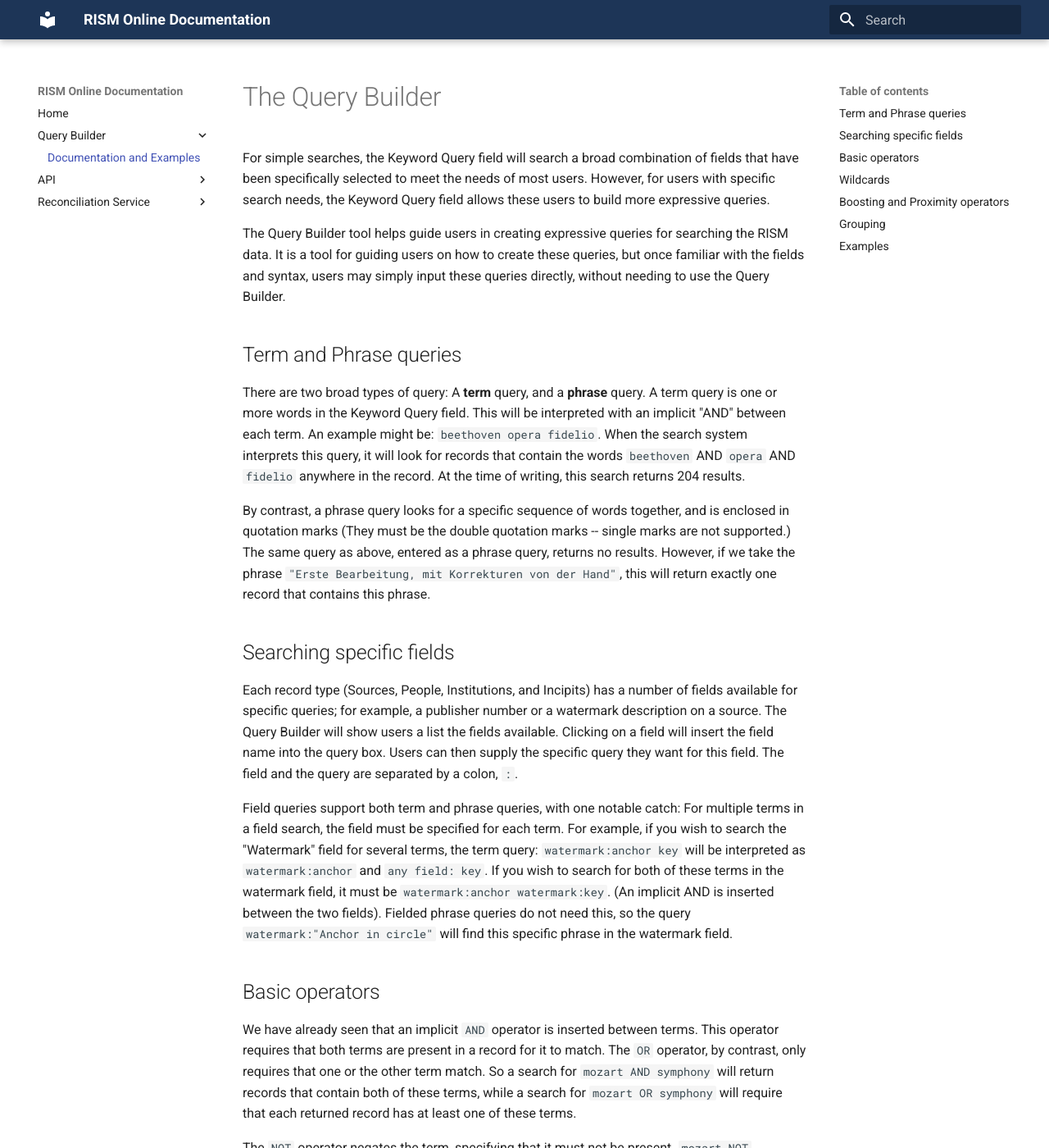
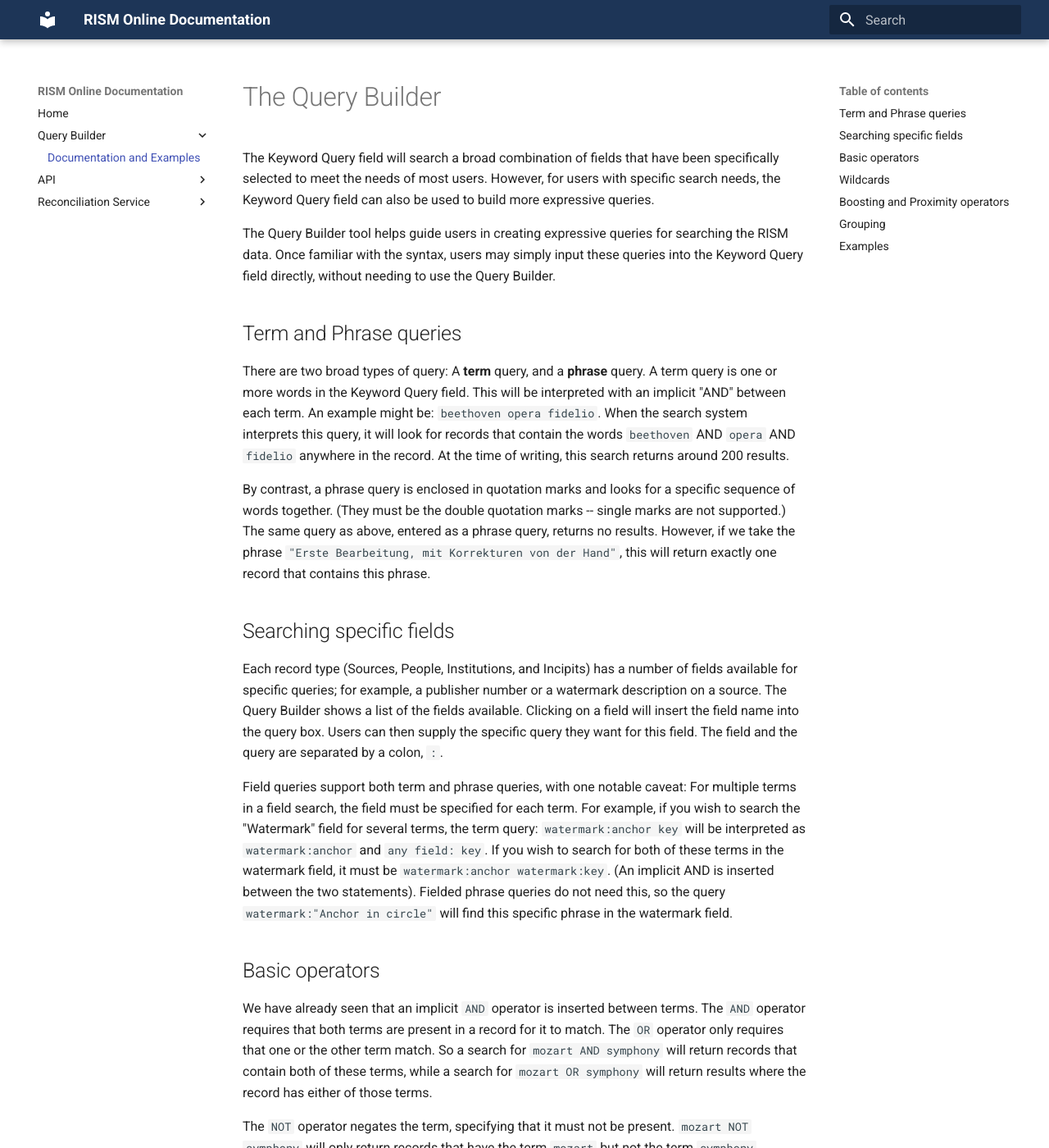
Before and after one commit to rism-digital/rism-online-docs, an MkDocs documentation site: the page built from docs/query-builder/introduction.md, in a window 1280 px wide and 1400 px high. Shown: the whole window at 82% size. Built offline with MkDocs 1.6.1 and Material for MkDocs 9.7.7, drawn with Linux system fonts in a browser that asks for light colours; some of the changed text lies outside the part shown.

Commit message:
Editorial pass

```diff
--- a/docs/query-builder/introduction.md
+++ b/docs/query-builder/introduction.md
@@ -1,44 +1,46 @@
 # The Query Builder
 
-For simple searches, the Keyword Query field will search a broad combination of fields that have been specifically selected to meet the needs of most users. However, for users with specific search needs, the Keyword Query field allows these users to build more expressive queries.
+The Keyword Query field will search a broad combination of fields that have been specifically selected to meet the needs of most users. However, for users with specific search needs, the Keyword Query field can also be used to build more expressive queries.
 
-The Query Builder tool helps guide users in creating expressive queries for searching the RISM data. It is a tool for guiding users on how to create these queries, but once familiar with the fields and syntax, users may simply input these queries directly, without needing to use the Query Builder.
+The Query Builder tool helps guide users in creating expressive queries for searching the RISM data. Once familiar with the syntax, users may simply input these queries into the Keyword Query field directly, without needing to use the Query Builder.
 
 ## Term and Phrase queries
 
-There are two broad types of query: A **term** query, and a **phrase** query. A term query is one or more words in the Keyword Query field. This will be interpreted with an implicit "AND" between each term. An example might be: `beethoven opera fidelio`. When the search system interprets this query, it will look for records that contain the words `beethoven` AND `opera` AND `fidelio` anywhere in the record. At the time of writing, this search returns 204 results.
+There are two broad types of query: A **term** query, and a **phrase** query. A term query is one or more words in the Keyword Query field. This will be interpreted with an implicit "AND" between each term. An example might be: `beethoven opera fidelio`. When the search system interprets this query, it will look for records that contain the words `beethoven` AND `opera` AND `fidelio` anywhere in the record. At the time of writing, this search returns around 200 results.
 
-By contrast, a phrase query looks for a specific sequence of words together, and is enclosed in quotation marks (They must be the double quotation marks -- single marks are not supported.) The same query as above, entered as a phrase query, returns no results. However, if we take the phrase `"Erste Bearbeitung, mit Korrekturen von der Hand"`, this will return exactly one record that contains this phrase.
+By contrast, a phrase query is enclosed in quotation marks and looks for a specific sequence of words together. (They must be the double quotation marks -- single marks are not supported.) The same query as above, entered as a phrase query, returns no results. However, if we take the phrase `"Erste Bearbeitung, mit Korrekturen von der Hand"`, this will return exactly one record that contains this phrase.
 
 ## Searching specific fields
 
-Each record type (Sources, People, Institutions, and Incipits) has a number of fields available for specific queries; for example, a publisher number or a watermark description on a source. The Query Builder will show users a list the fields available. Clicking on a field will insert the field name into the query box. Users can then supply the specific query they want for this field. The field and the query are separated by a colon, `:`.
+Each record type (Sources, People, Institutions, and Incipits) has a number of fields available for specific queries; for example, a publisher number or a watermark description on a source. The Query Builder shows a list of the fields available. Clicking on a field will insert the field name into the query box. Users can then supply the specific query they want for this field. The field and the query are separated by a colon, `:`.
 
-Field queries support both term and phrase queries, with one notable catch: For multiple terms in a field search, the field must be specified for each term. For example, if you wish to search the "Watermark" field for several terms, the term query: `watermark:anchor key` will be interpreted as `watermark:anchor` and `any field: key`. If you wish to search for both of these terms in the watermark field, it must be `watermark:anchor watermark:key`. (An implicit AND is inserted between the two fields). Fielded phrase queries do not need this, so the query `watermark:"Anchor in circle"` will find this specific phrase in the watermark field.
+Field queries support both term and phrase queries, with one notable caveat: For multiple terms in a field search, the field must be specified for each term. For example, if you wish to search the "Watermark" field for several terms, the term query: `watermark:anchor key` will be interpreted as `watermark:anchor` and `any field: key`. If you wish to search for both of these terms in the watermark field, it must be `watermark:anchor watermark:key`. (An implicit AND is inserted between the two statements). Fielded phrase queries do not need this, so the query `watermark:"Anchor in circle"` will find this specific phrase in the watermark field.
 
 ## Basic operators
 
-We have already seen that an implicit `AND` operator is inserted between terms. This operator requires that both terms are present in a record for it to match. The `OR` operator, by contrast, only requires that one or the other term match. So a search for `mozart AND symphony` will return records that contain both of these terms, while a search for `mozart OR symphony` will require that each returned record has at least one of these terms.
+We have already seen that an implicit `AND` operator is inserted between terms. The `AND` operator requires that both terms are present in a record for it to match. The `OR` operator only requires that one or the other term match. So a search for `mozart AND symphony` will return records that contain both of these terms, while a search for `mozart OR symphony` will return results where the record has either of those terms.
 
 The `NOT` operator negates the term, specifying that it must not be present. `mozart NOT symphony` will only return records that have the term `mozart` but not the term `symphony`.
 
-Similar to these operators are the `+` and `-` operators, which can be used as shorthand forms for the AND and NOT operators. These place a requirement that a term must or must not be in a record, weighting records that do, and do not, contain a term. So a search for `mozart AND symphony +jupiter` will return records that have both `mozart` and `symphony`, with the additional requirement that these records must contain the word `jupiter`. Likewise, `mozart AND symphony -jupiter` will return records that match the first part, but do not contain the word `jupiter`.
+For `AND`, `OR`, and `NOT` operators, they must be specified in upper-case (majuscule) letters. They will be interpreted as a term in the search if they are given in lower-case (miniscule).
 
-For `AND`, `OR`, and `NOT` operators, they must be specified in upper-case (majuscule) letters. They will be interpreted as a term in the search if they are given in lower-case (miniscule).
+Also available are the `+` and `-` operators. These place a requirement that a term must, or must not, be in a record. So a search for `mozart AND symphony +jupiter` will return records that have both `mozart` and `symphony`, with the additional requirement that these records must contain the word `jupiter`. Likewise, `mozart AND symphony -jupiter` will return records that match the first part, but do not contain the word `jupiter`.
+
+The `+` operator is similar to the `AND` operator, but with no expectation that the terms must balance -- `+jupiter` is a valid query, whereas `AND jupiter` is not. The `-` operator is, likewise, functionally similar to the `NOT` operator.
 
 ## Wildcards
 
-The wildcard operator provides a way of matching inexact queries where variations in spelling may otherwise not match. There are two wildcard operators: `?` will match a single character, while `*` will match one or more characters. For example, `V?ndome` will match both "Vendome" and "Vandome", while `Symphon*` will match "Symphonies" and "Symphony".
+The wildcard operator provides a way of matching inexact queries where variations in spelling may otherwise not return a match. There are two wildcard operators: `?` will match a single character, while `*` will match one or more characters. For example, `V?ndome` will match both "Vendome" and "Vandome", while `Symphon*` will match "Symphonies" and "Symphony".
 
 A special type of wildcard is also available, `fieldname:[* TO *]`. This provides a way of querying for any record that contains a value in a specific field. So `series:[* TO *]` will return all records that have any value in the RISM Series Statement field.
 
 ## Boosting and Proximity operators
 
-The "Boost" operator, `^`, provides a way for a user to weight a given term or phrase using a numerical value, making them appear higher in the results. It does not change the number of results. An example might be a query `"Six Quatuors" Violon^20`. This will look for the phrase `"Six Quartors"` and the term `Violon` anywhere in the record, but will bring records that mention the term `Violon` to the top of the results. Any postitive decimal number is a valid boost value.
+The "Boost" operator, `^`, provides a way for a user to weight a given term or phrase using a numerical value, making them appear higher in the results. It does not change the number of results, it changes the order in which those results are presented. An example might be a query `"Six Quatuors" Violon^20`. This will look for the phrase `"Six Quartors"` and the term `Violon` anywhere in the record, but will bring records that mention the term `Violon` to the top of the results. Any postitive decimal number is a valid boost value.
 
-Without a specific value, the boost value is interpreted as `1.0` ("no boost"). A boost value smaller than 1 will provide a negative boost, weighting these terms lower in the list, e.g., `"Six Quatuors" Violon^0.1`.
+Without a specific value, the boost value is interpreted as `1.0` ("no boost"). A boost value smaller than 1 will provide a negative boost, weighting these terms lower in the list, e.g., `"Six Quatuors" Violon^0.1` will push the records that mention `Violon` towards the end of the results lis
 
-The "Proximity" operator, `~` also takes a numerical value and has two functions. For term queries, this provides a way of specifying an "edit distance" for that term; that is, an upper limit on the number of transformations that can be considered a match. For example, `haydn~3` would match `haidn, hayden, heyden, maydn, haydin`, etc, since all of these terms contain less than three changes to transform them from the original query; that is `haydn -> haidn` is one operation, the `y` changed to an `i`.
+The "Proximity" operator, `~`, also takes a numerical value and has two functions. For term queries, this provides a way of specifying an "edit distance" for that term; that is, an upper limit on the number of transformations that can be considered a match. For example, `haydn~3` would match `haidn, hayden, heyden, maydn, haydin`, etc, since all of these terms contain less than three changes to transform them from the original query; that is `haydn -> haidn` is one operation, the `y` changed to an `i`.
 
 For phrase queries, the proximity operator provides a certain amount of "slop" in the phrase, which is the distance from one word to another within the phrase. `"symphony C minor"~5` would match a record where any of those terms occur within five words of each other.
 
```
